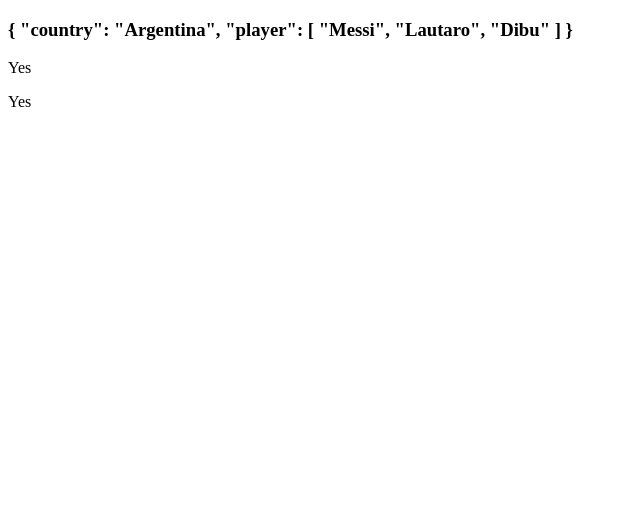
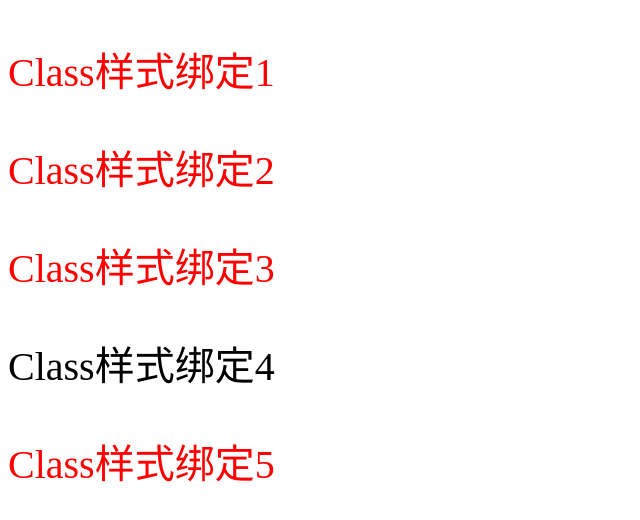
Before and after one commit to QINGHAILIPIPEN/vue3, a Vue app: page / in a window 1280 px wide. Shown: the top 520 px of the page, without its empty margins (0-640 px from the left). Built offline with nearby package versions, Linux system fonts and the light colour scheme.

Commit message:
class绑定

```diff
--- a/src/App.vue
+++ b/src/App.vue
@@ -11,6 +11,7 @@ import EventDemo5 from './components/EventDemo5.vue'
 import EventDemo6 from './components/EventDemo6.vue'
 import ArrayList from './components/ArrayList.vue'
 import ComputedDemo from './components/ComputedDemo.vue'
+import ClassDemo from './components/ClassDemo.vue'
 </script>
 
 <template>
@@ -25,5 +26,6 @@ import ComputedDemo from './components/ComputedDemo.vue'
   <EventDemo5/>
   <EventDemo6/> -->
   <!-- <ArrayList/> -->
-   <ComputedDemo/>
+   <!-- <ComputedDemo/> -->
+  <ClassDemo/>
 </template>
--- /dev/null
+++ b/src/components/ClassDemo.vue
@@ -0,0 +1,37 @@
+<template>
+ <p :class="{'active':isActive,'text-danger':hasError}">Class样式绑定1</p>
+ <p :class="classObject">Class样式绑定2</p>
+<!-- 数组 -->
+ <p :class="[arrActive,arrhasError]">Class样式绑定3</p>
+<!--在数组中 有条件地渲染某个class 三元表达式 -->
+<p :class="[isActive ? 'active' : '']">Class样式绑定4</p>
+<!-- 数组和对象嵌套过程中，只能是数组嵌套对象，不能反其道而行 -->
+ <p :class="[isActive ? 'active' : '',{'text-danger':hasError}]">Class样式绑定5</p>
+</template>
+
+<script>
+export default{
+    data(){
+        return{
+            isActive:true,
+            hasError:true,
+            classObject:{
+                'active':true,
+                'text-danger':true
+            },
+            arrActive:"active",
+            arrhasError:"text-danger"
+        }
+    }
+}
+</script>
+
+<style>
+.active{
+
+  font-size: 40px;
+}
+.text-danger{
+    color: red;
+}
+</style>
--- a/src/components/HelloWorld.vue
+++ b/src/components/HelloWorld.vue
@@ -20,9 +20,9 @@ export default{
 }
 </script>
 
-<style>
+<!-- <style>
 .active{
   color:brown;
   font-size: 40px;
 }
-</style>
+</style> -->
```
